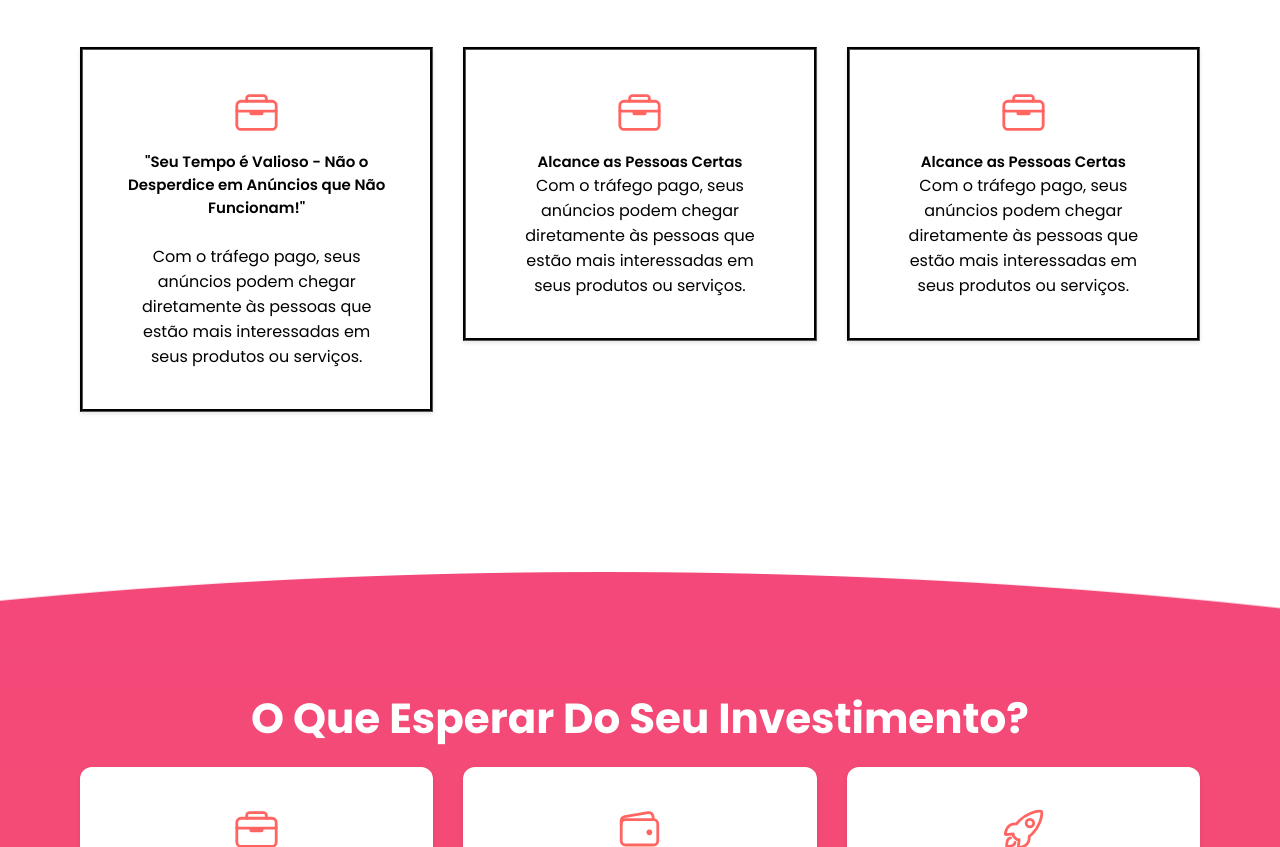
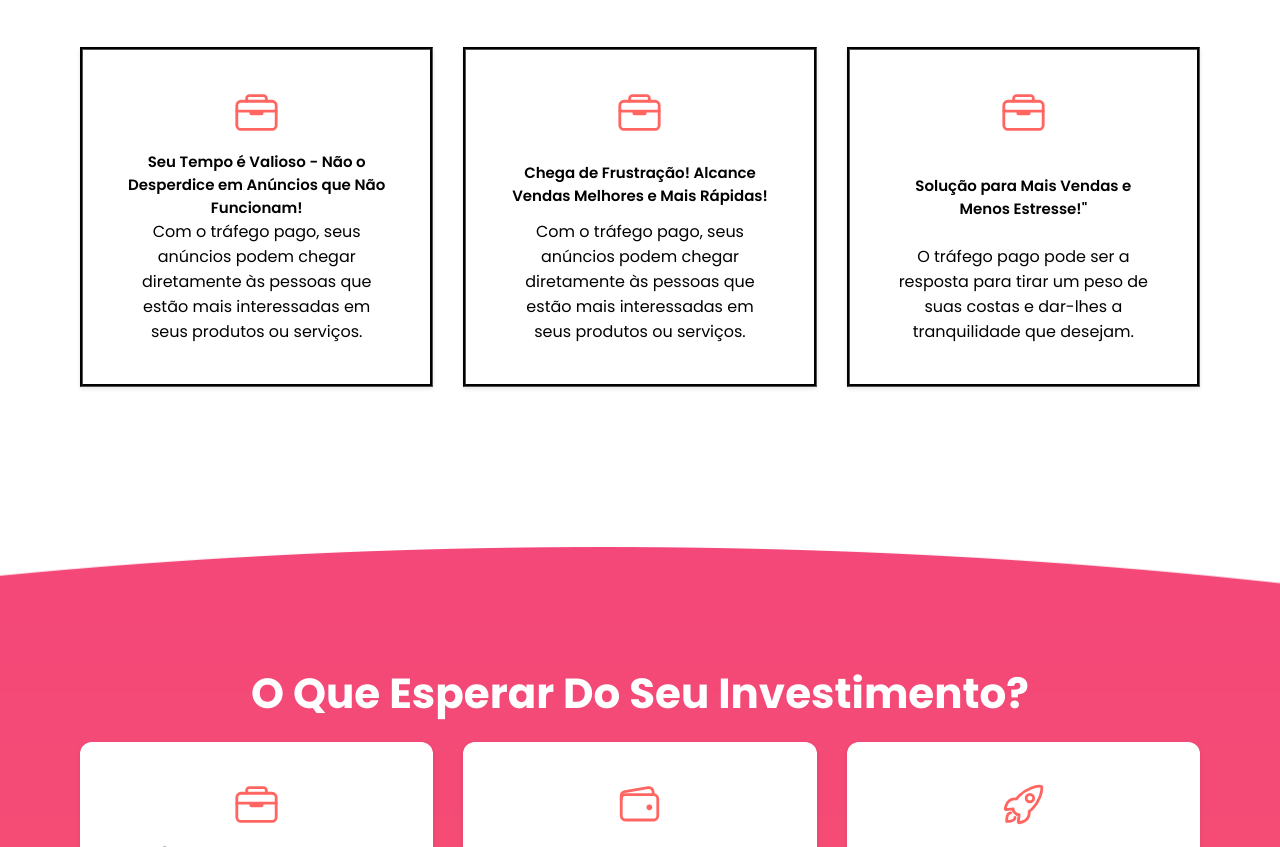
Before and after one commit to relicote/projetos_hagae, a plain HTML site: page index.html in a window 1280 px wide. Shown: the part 1062-1909 px from the top of the page. Drawn offline with nearby package versions, Linux system fonts and the light colour scheme.

Commit message:
updated
adicionado a sessão "resume-content"

```diff
--- a/assets/css/style.css
+++ b/assets/css/style.css
@@ -296,6 +296,7 @@ header .container {
 
 }
 
+
 .about-card-resume {
   background: var(--white);
   padding: 40px;
@@ -303,6 +304,11 @@ header .container {
   border-style: groove;
   border-color: black;
   box-shadow: 0 2px 4px hsla(0, 0%, 0%, 0.1);
+
+  height: 100%;
+  display: flex;
+  flex-direction: column;
+  justify-content: space-between;
 }
 
 .about-card-resume > h4{
--- a/index.html
+++ b/index.html
@@ -144,9 +144,9 @@
                     <ion-icon name="briefcase-outline"></ion-icon>
                   </div>
 
-                  <h4 class="h4 card-title">"Seu Tempo é Valioso - Não o Desperdice em Anúncios que Não
-                    Funcionam!"</h4>
-                    <br>
+                  <h4 class="h4 card-title">Seu Tempo é Valioso - Não o Desperdice em Anúncios que Não
+                    Funcionam!</h4>
+
                   <p class="card-text">
                     Com o tráfego pago, seus anúncios podem chegar diretamente às pessoas que estão mais interessadas em seus produtos ou serviços.
                   </p>
@@ -162,7 +162,7 @@
                     <ion-icon name="briefcase-outline"></ion-icon>
                   </div>
 
-                  <h4 class="h4 card-title">Alcance as Pessoas Certas</h4>
+                  <h4 class="h4 card-title">Chega de Frustração! Alcance Vendas Melhores e Mais Rápidas!</h4>
 
                   <p class="card-text">
                     Com o tráfego pago, seus anúncios podem chegar diretamente às pessoas que estão mais interessadas em seus produtos ou serviços.
@@ -178,14 +178,16 @@
                     <ion-icon name="briefcase-outline"></ion-icon>
                   </div>
 
-                  <h4 class="h4 card-title">Alcance as Pessoas Certas</h4>
+                  <h4 class="h4 card-title">Solução para Mais Vendas e Menos Estresse!"</h4>
 
                   <p class="card-text">
-                    Com o tráfego pago, seus anúncios podem chegar diretamente às pessoas que estão mais interessadas em seus produtos ou serviços.
+                    O tráfego pago pode ser a resposta para tirar um peso de suas costas e dar-lhes a tranquilidade que desejam.
                   </p>
 
                 </div>
               </li>
+
+
 
               </ul>
 
```
